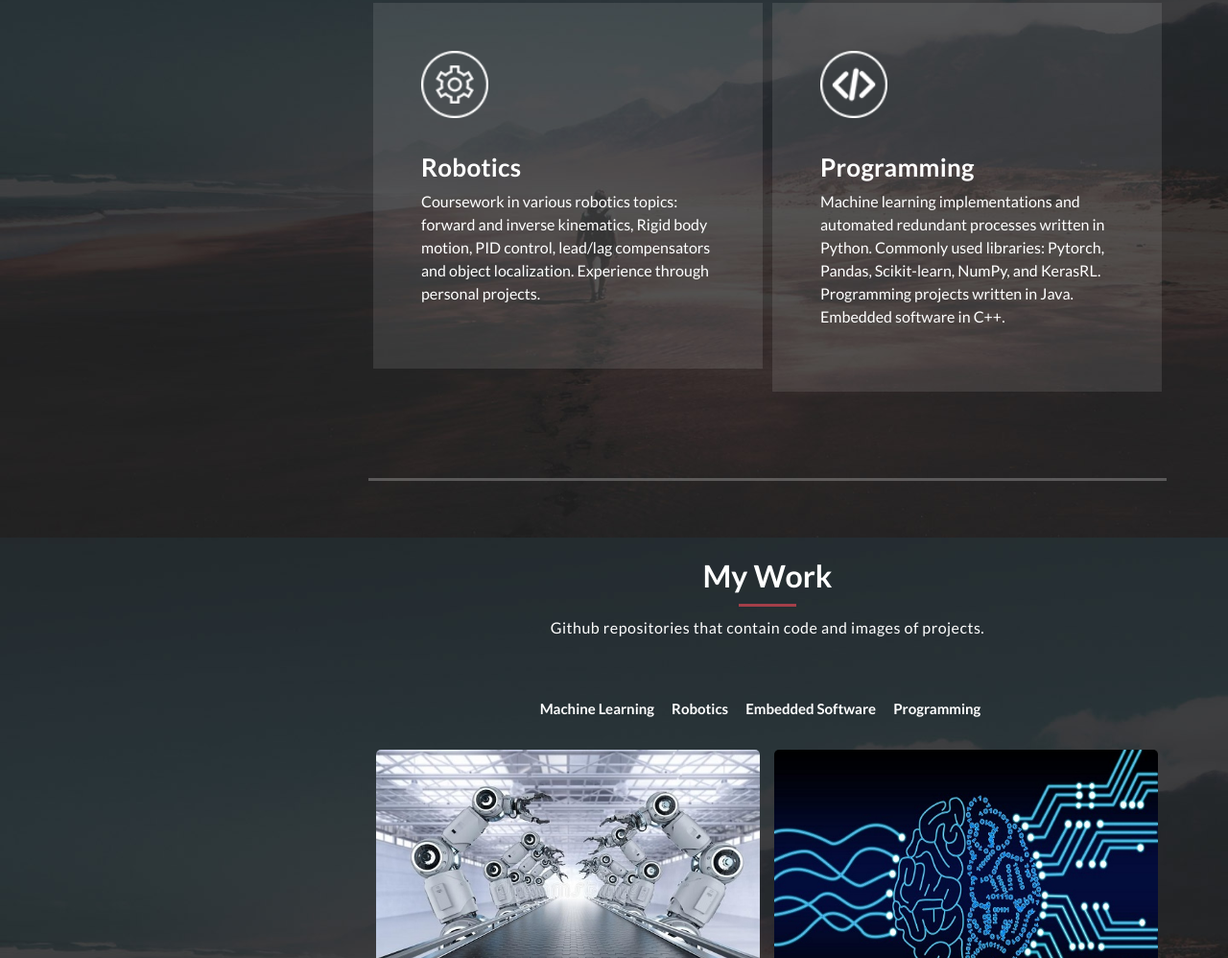
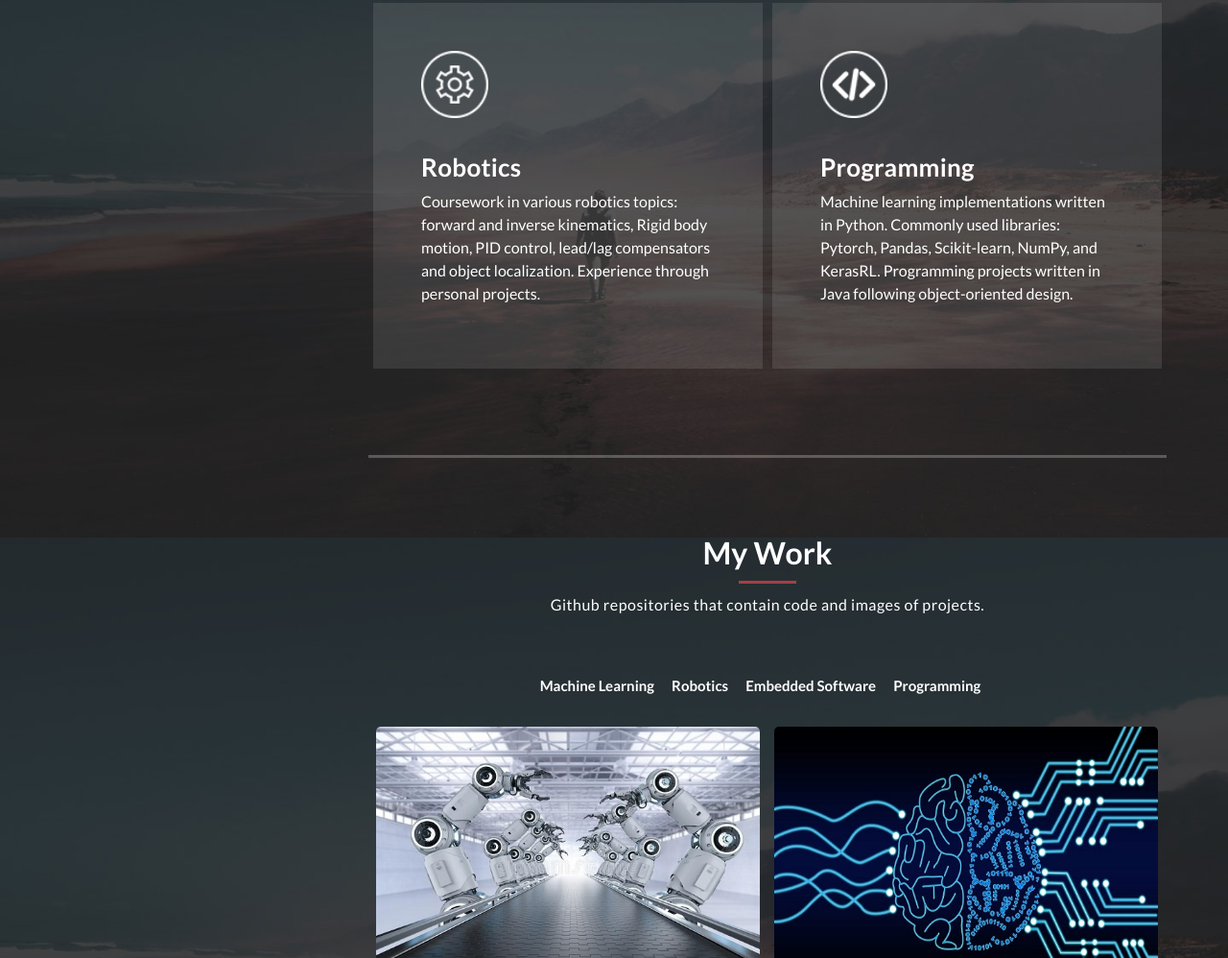
Before and after one commit to julian-irizarry/julian-irizarry.github.io, a plain HTML site: page index.html in a window 1280 px wide. Shown: the part 1840-2838 px from the top of the page at 96% size. Drawn offline with Linux system fonts and the light colour scheme.

Commit message:
updated links and descriptions

```diff
--- a/index.html
+++ b/index.html
@@ -161,7 +161,7 @@ https://templatemo.com/tm-531-reflux
                 <div class="second-service-icon service-icon"></div>
                 <h4>Programming</h4>
                 <p>
-                  Machine learning implementations and automated redundant processes written in Python. Commonly used libraries: Pytorch, Pandas, Scikit-learn, NumPy, and KerasRL. Programming projects written in Java. Embedded software in C++.
+                  Machine learning implementations written in Python. Commonly used libraries: Pytorch, Pandas, Scikit-learn, NumPy, and KerasRL. Programming projects written in Java following object-oriented design.
                 </p>
               </div>
             </div>
```
